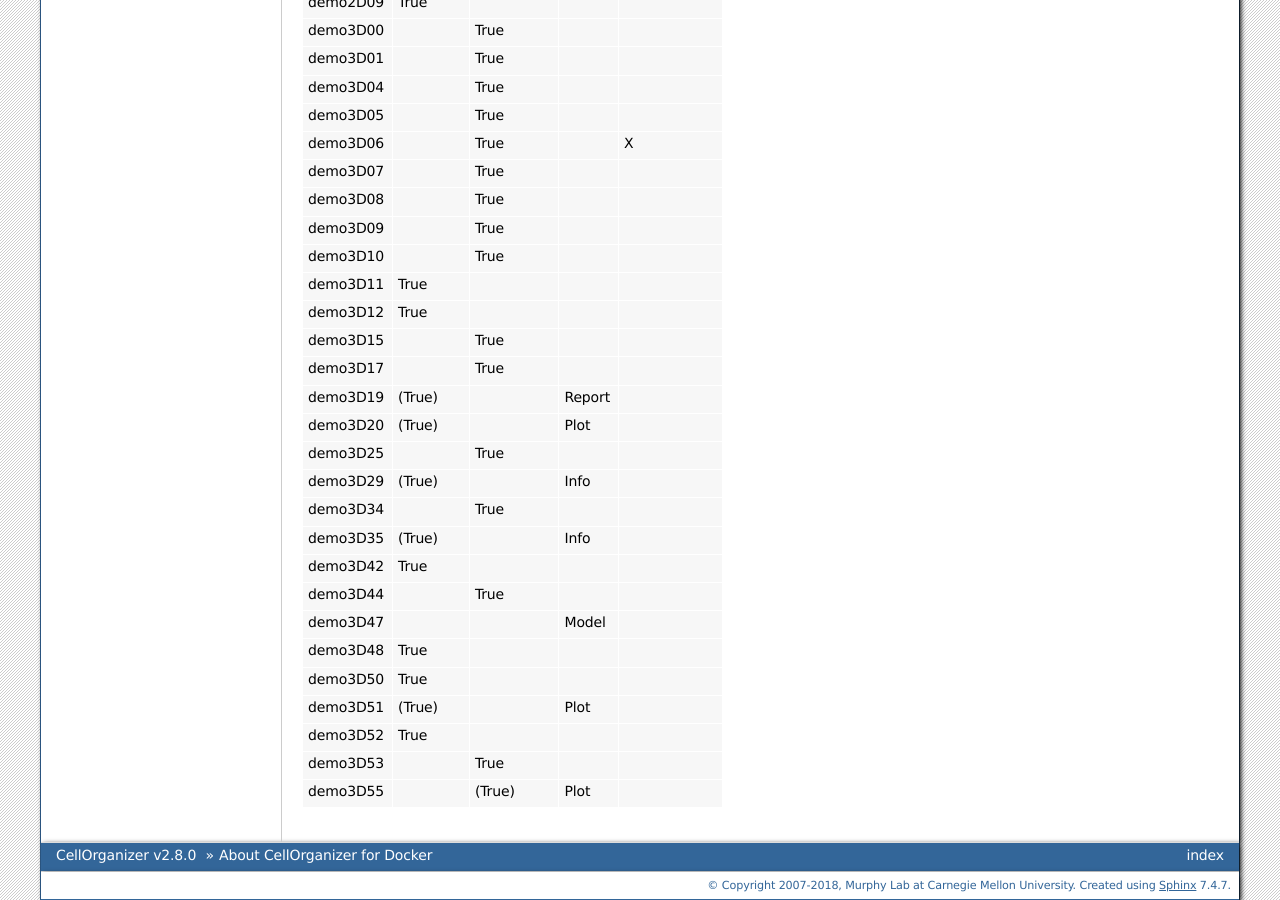
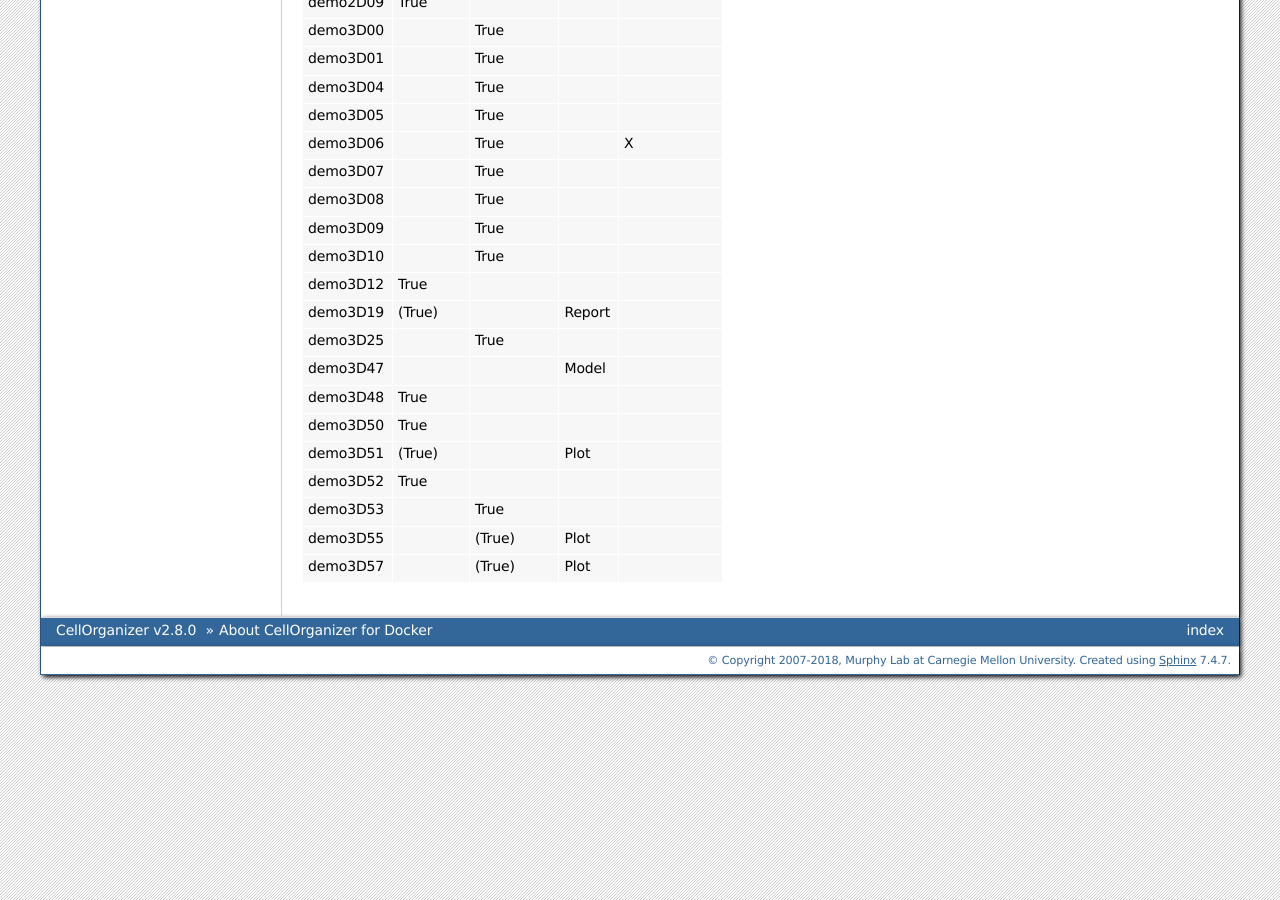
Before and after one commit to murphygroup/cellorganizer-documentation_old, a Sphinx documentation site: the page built from source/chapters/docker/index.rst, in a window 1280 px wide and 900 px high, scrolled down 3985 px. Built offline with Sphinx 7.4.7, drawn with Linux system fonts in a browser that asks for light colours.

Commit message:
Update index.rst Updated the list so it matches the demos listed on the notebooks

```diff
--- a/source/chapters/docker/index.rst
+++ b/source/chapters/docker/index.rst
@@ -152,29 +152,11 @@ There are several demos included within the CellOrganizer software bundle. These
 +----------+------------+-------------+-----------+-------------+
 | demo3D10 |            | True        |           |             |
 +----------+------------+-------------+-----------+-------------+
-| demo3D11 | True       |             |           |             |
-+----------+------------+-------------+-----------+-------------+
 | demo3D12 | True       |             |           |             |
-+----------+------------+-------------+-----------+-------------+
-| demo3D15 |            | True        |           |             |
-+----------+------------+-------------+-----------+-------------+
-| demo3D17 |            | True        |           |             |
 +----------+------------+-------------+-----------+-------------+
 | demo3D19 | (True)     |             |   Report  |             |
 +----------+------------+-------------+-----------+-------------+
-| demo3D20 | (True)     |             |   Plot    |             |
-+----------+------------+-------------+-----------+-------------+
 | demo3D25 |            | True        |           |             |
-+----------+------------+-------------+-----------+-------------+
-| demo3D29 | (True)     |             |   Info    |             |
-+----------+------------+-------------+-----------+-------------+
-| demo3D34 |            | True        |           |             |
-+----------+------------+-------------+-----------+-------------+
-| demo3D35 | (True)     |             |  Info     |             |
-+----------+------------+-------------+-----------+-------------+
-| demo3D42 | True       |             |           |             |
-+----------+------------+-------------+-----------+-------------+
-| demo3D44 |            | True        |           |             |
 +----------+------------+-------------+-----------+-------------+
 | demo3D47 |            |             |  Model    |             |
 +----------+------------+-------------+-----------+-------------+
@@ -190,3 +172,5 @@ There are several demos included within the CellOrganizer software bundle. These
 +----------+------------+-------------+-----------+-------------+
 | demo3D55 |            | (True)      |  Plot     |             |
 +----------+------------+-------------+-----------+-------------+
+| demo3D57 |            | (True)      |  Plot     |             |
++----------+------------+-------------+-----------+-------------+
```
